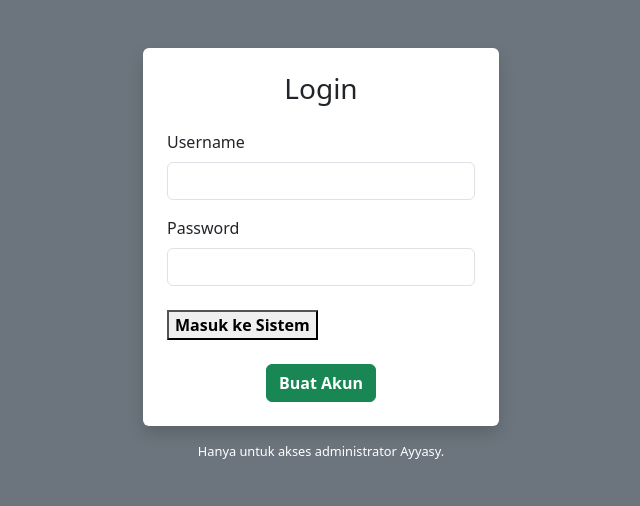
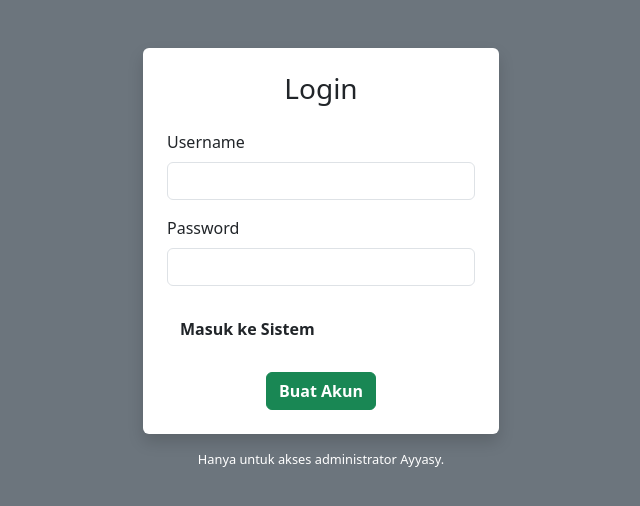
Before and after one commit to ayyasyLN-01/aplikasi-lembur-karyawan, a website: page public/login.html in a window 1280 px wide. Shown: the whole page, without its empty margins (319-959 px from the left). Drawn offline with nearby package versions, Linux system fonts and the light colour scheme.

Commit message:
Update login.html

```diff
--- a/public/login.html
+++ b/public/login.html
@@ -24,7 +24,7 @@
                                 <label class="form-label">Password</label>
                                 <input type="password" id="password" class="form-control" required>
                             </div>
-                            <button type="submit" class="fw-bold button2">Masuk ke Sistem</button>
+                            <button type="submit" class="fw-bold btn btn button2">Masuk ke Sistem</button>
                         </form>
                         <div class="mt-4 text-center">
                             <!-- <span class="text-black-50">Karyawan baru? </span> -->
```
